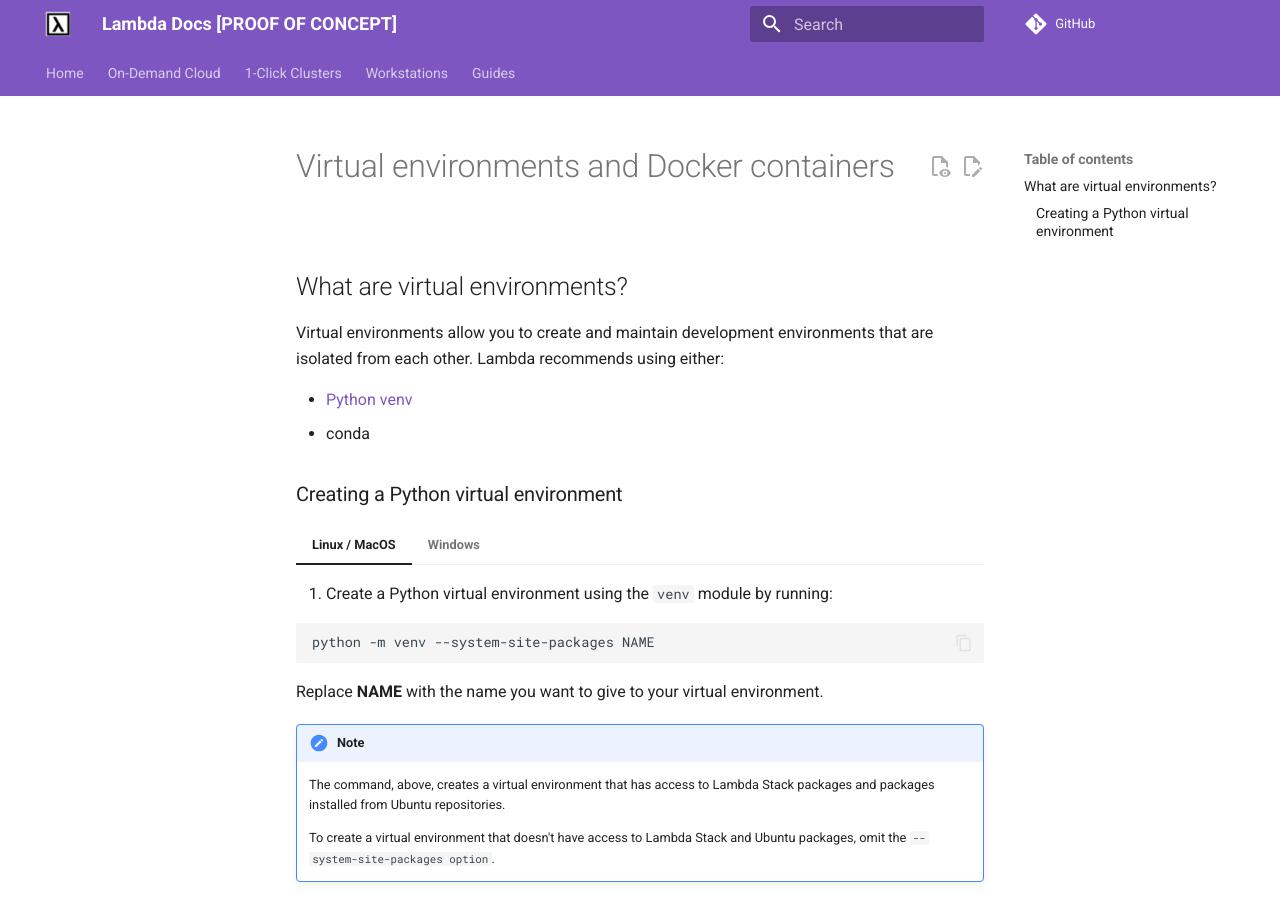
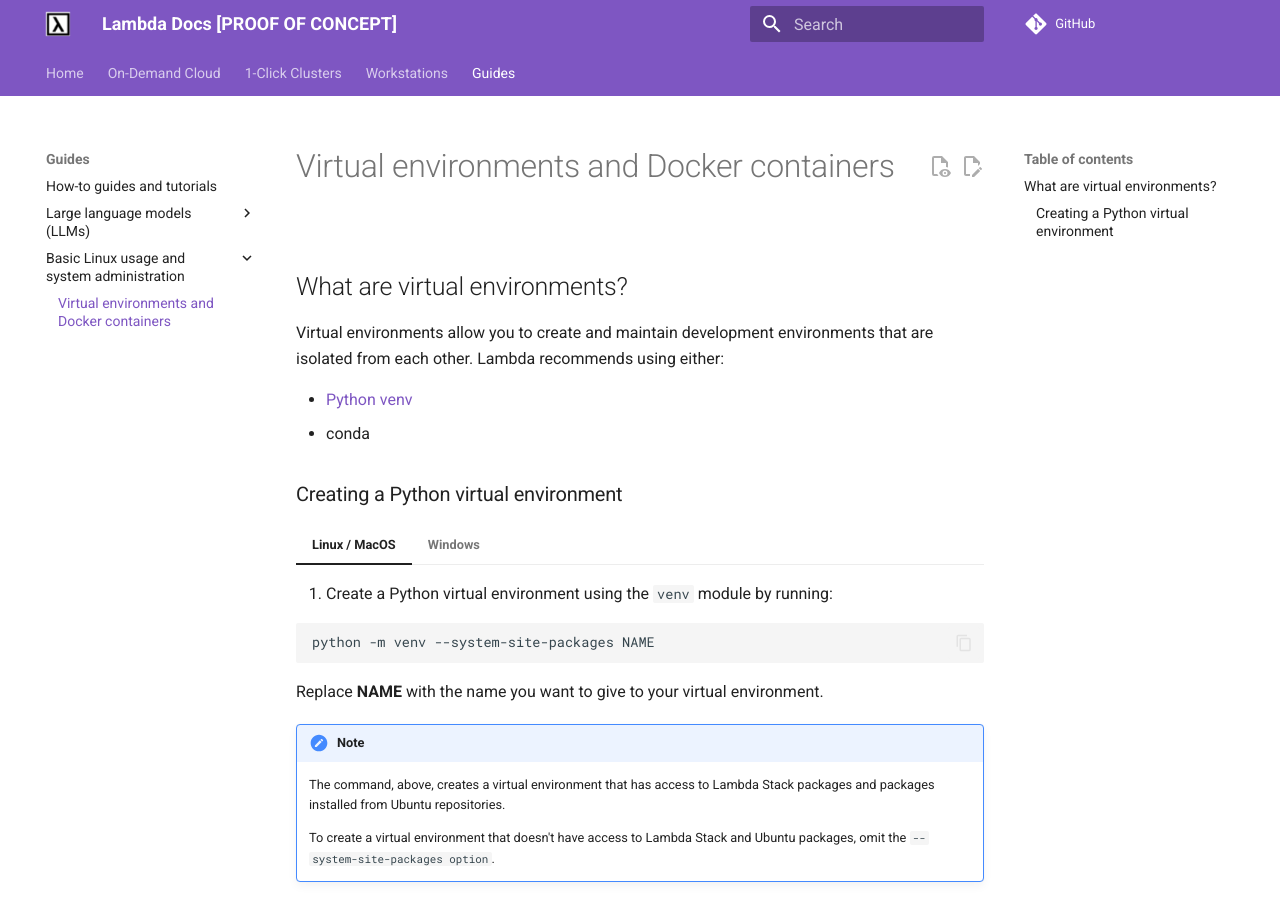
Before and after one commit to cbrownstein-lambda/lambda-docs-mkdocs, an MkDocs documentation site: the page built from docs/guides/linux-usage/virtual-environments-containers.md, in a window 1280 px wide and 900 px high. Built offline with MkDocs 1.6.1 and Material for MkDocs 9.7.7, drawn with Linux system fonts in a browser that asks for light colours; a script that is not in the unit is left out; comment, search, counter and statistics services are not loaded.

Commit message:
Add guide

```diff
--- a/mkdocs.yml
+++ b/mkdocs.yml
@@ -33,6 +33,8 @@ nav:
       - guides/index.md
       - Large language models (LLMs):
         - guides/large-language-models/lambda-chat-api.md
+      - Basic Linux usage and system administration:
+        - guides/linux-usage/virtual-environments-containers.md
 markdown_extensions:
   - admonition
   - attr_list
```
